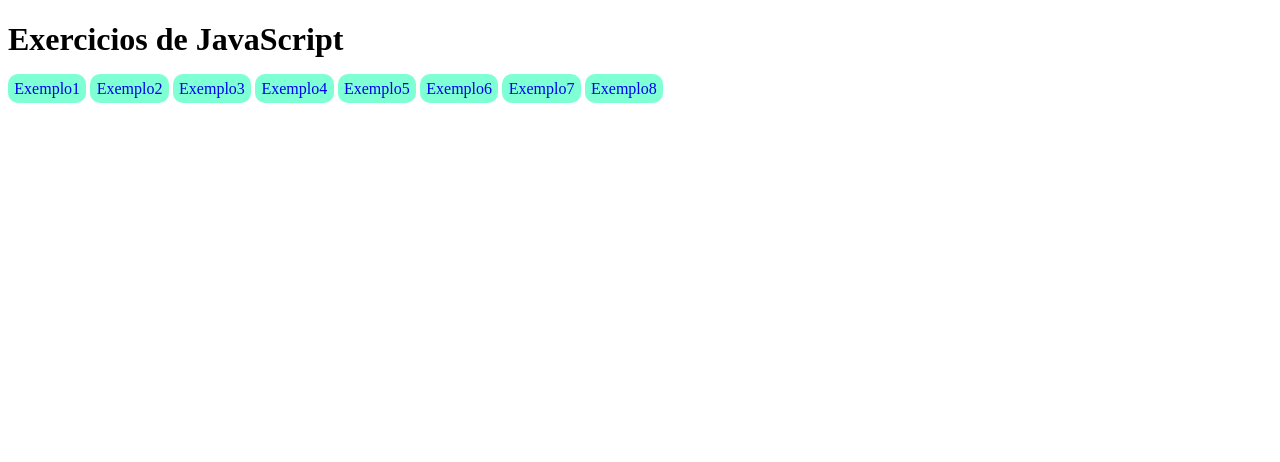
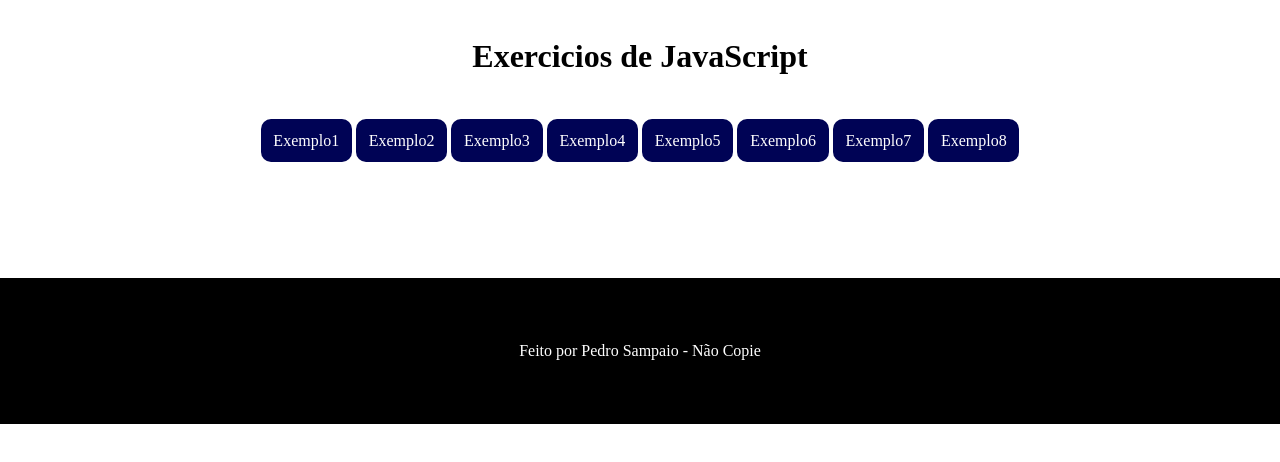
Before and after one commit to Pbs04/ExerciciosJavaScript, a plain HTML site: page index.html in a window 1280 px wide. Drawn offline with Linux system fonts and the light colour scheme.

Commit message:
Update index.html

```diff
--- a/index.html
+++ b/index.html
@@ -5,17 +5,46 @@
     <meta name="viewport" content="width=device-width, initial-scale=1.0">
     <title>Exercicios JavaScript</title>
     <style>
+
+*{
+    padding: 0;
+    margin: 0;
+    box-sizing: border-box;
+    font-family: 'Times New Roman', Times, serif;
+    outline: none;
+}
+
     a
     {
         text-decoration: none;
-        background-color: aquamarine;
+        background-color: rgb(0, 3, 85);
         border-radius: 10px;
-        padding: 0.5%;
+        padding: 1%;
+        color: white;
     }
+
+    h1{
+        margin-top: 3%;
+        margin-bottom: 3%;
+        text-align: center;
+        font-family: 'Times New Roman', Times, serif;
+    }
+
+    footer{
+        background-color: black;
+        color: white;
+        text-align: center;
+        margin-top: 10%;
+        padding: 5%;
+    }
+
     </style>
 </head>
-<body>
+<body >
     <h1> Exercicios de JavaScript </h1>
+
+    <br>
+    <div style="text-align: center;">
     <a href="exemplo1.html"> Exemplo1</a>
     <a href="exemplo2.html"> Exemplo2</a>
     <a href="exemplo3.html"> Exemplo3</a>
@@ -24,5 +53,10 @@
     <a href="exemplo6.html"> Exemplo6</a>
     <a href="exemplo7.html"> Exemplo7</a>
     <a href="exemplo8.html"> Exemplo8</a>
+</div>
+
+ <footer>
+        Feito por Pedro Sampaio - Não Copie
+    </footer>
 </body>
 </html>
```
